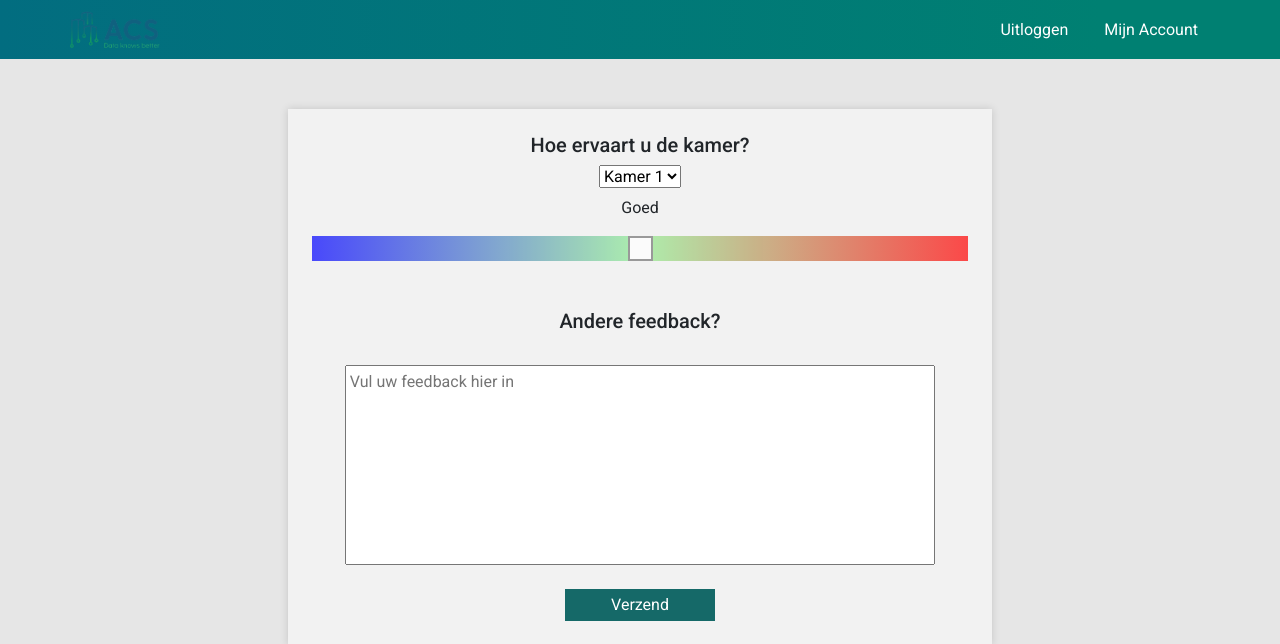
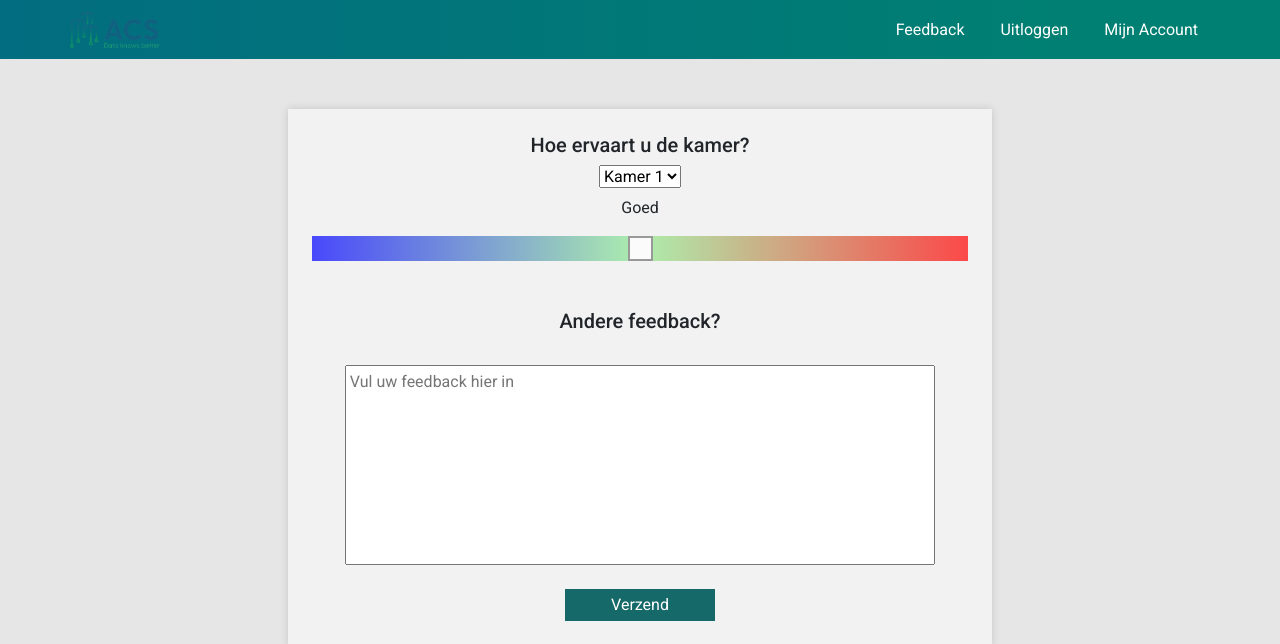
Before and after one commit to Mbalhakim/ChillCheck, a Flask app: page /feedback in a window 1280 px wide. Shown: the top 644 px of the page. Run offline with Flask 2, Linux system fonts and the light colour scheme; the visitor is signed in with stand-in values (Sample User, id 1).

Commit message:
Added feedback link when logged in

```diff
--- a/server/templates/navbar.html
+++ b/server/templates/navbar.html
@@ -4,10 +4,10 @@
     </a>
     <ul class="nav-list">
         {%if session['loggedin']%}
+        <li class="nav-item"><a href="/feedback">Feedback</a></li>
         <li class="nav-item"><a href="/logout">Uitloggen</a></li>
         {%endif%}
         <li class="nav-item"><a href="#">Mijn Account</a></li>
-
     </ul>
 </nav>
 <nav class="room-bar bg-light d-lg-none">
```
